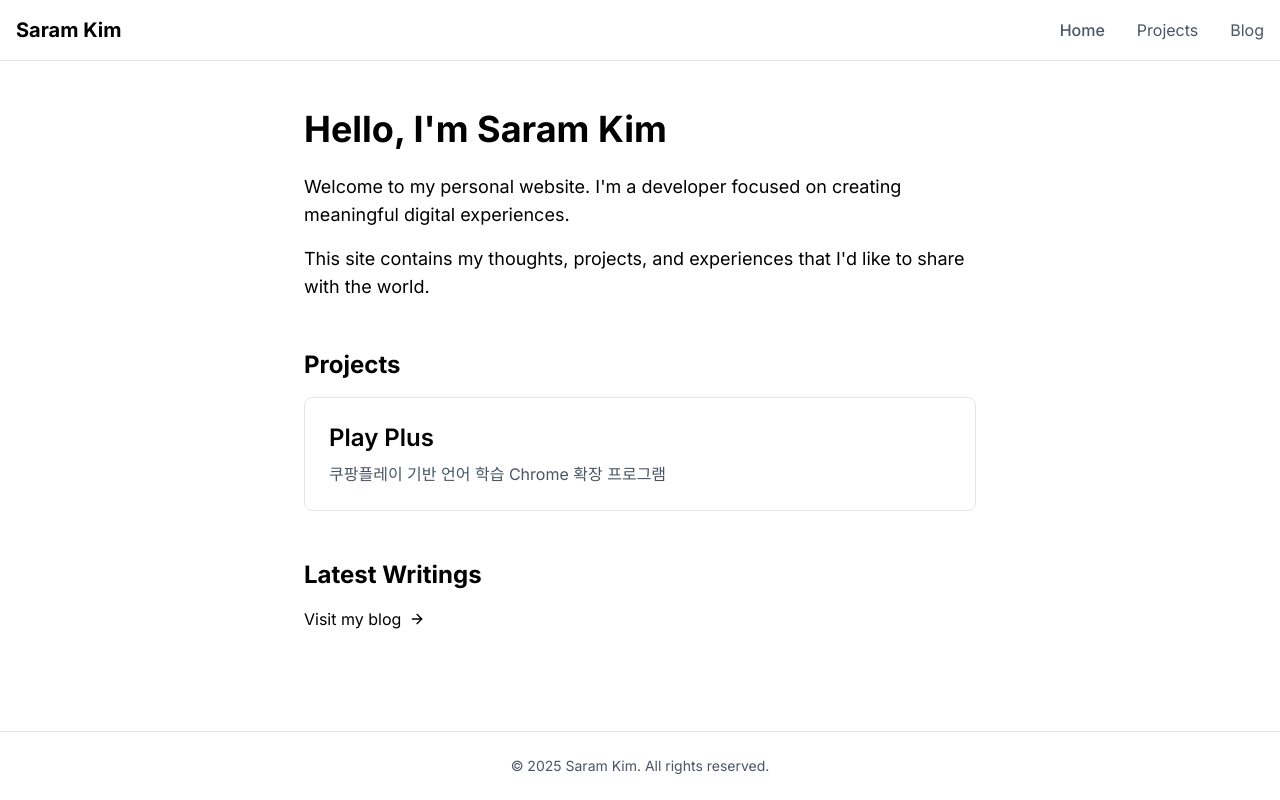
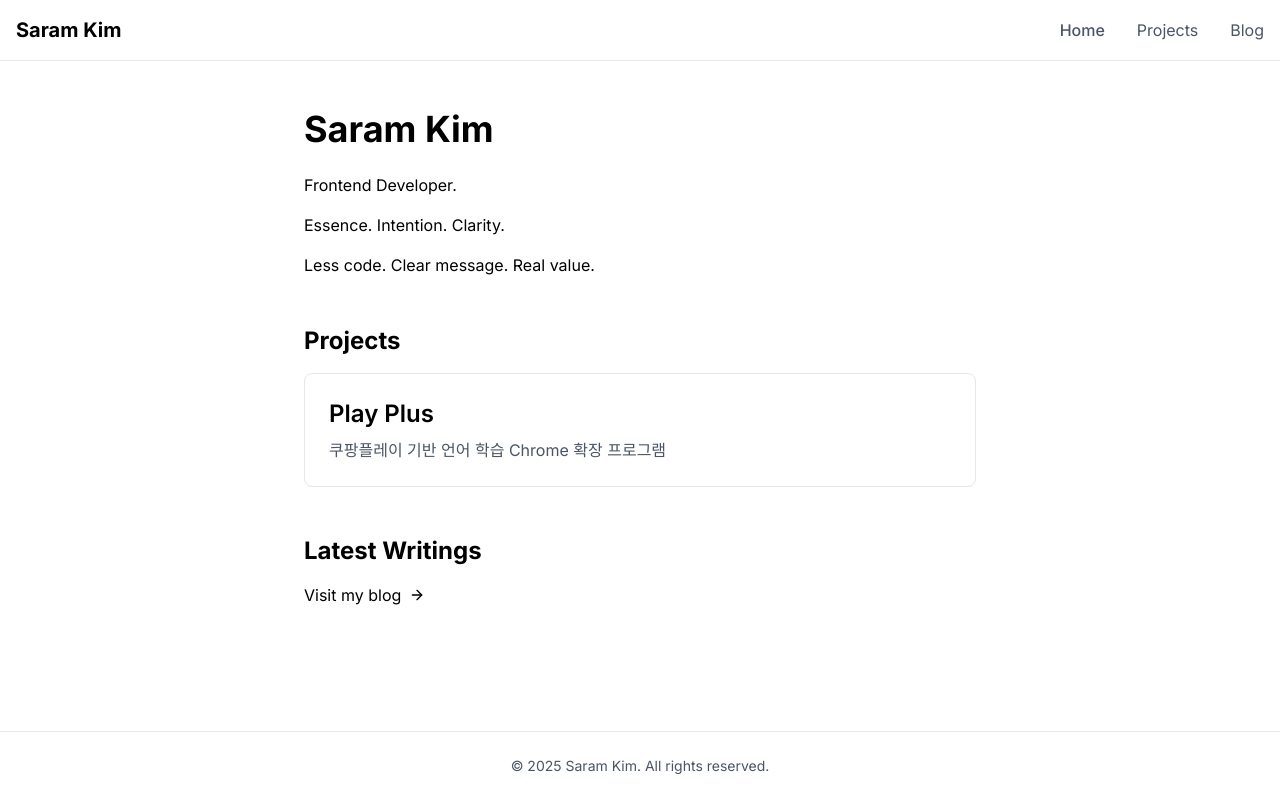
Before and after one commit to saramkim/saramkim.com, a Next.js app: page / in a window 1280 px wide. Built offline with nearby package versions, Linux system fonts and the light colour scheme.

Commit message:
refactor(home): update main page introduction text

```diff
--- a/app/page.tsx
+++ b/app/page.tsx
@@ -9,13 +9,12 @@ export default async function Home() {
   return (
     <div className='max-w-2xl mx-auto'>
       <section className='mb-12'>
-        <h1 className='text-3xl md:text-4xl font-bold mb-6'>Hello, I'm Saram Kim</h1>
-        <p className='text-lg mb-4'>
-          Welcome to my personal website. I'm a developer focused on creating meaningful digital experiences.
-        </p>
-        <p className='text-lg'>
-          This site contains my thoughts, projects, and experiences that I'd like to share with the world.
-        </p>
+        <h1 className='text-3xl md:text-4xl font-bold mb-6'>Saram Kim</h1>
+        <div className='flex flex-col gap-4'>
+          <p>Frontend Developer.</p>
+          <p>Essence. Intention. Clarity.</p>
+          <p>Less code. Clear message. Real value.</p>
+        </div>
       </section>
 
       <section className='mb-12'>
```
